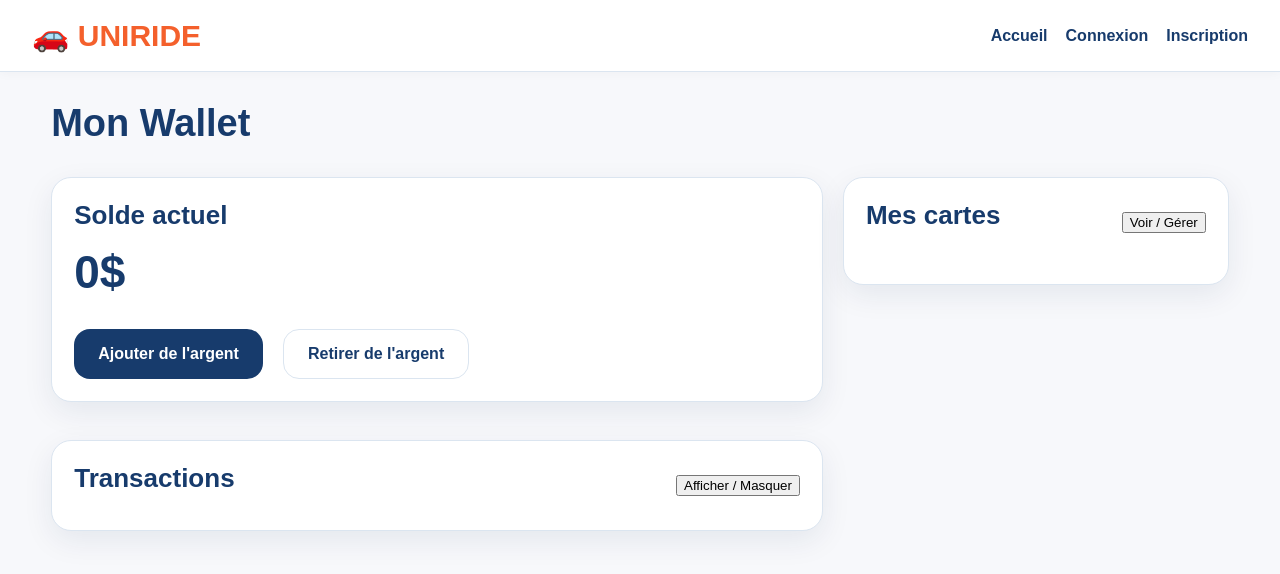
After one commit to Laetyy/Uniride-projet-, a Flask app: page /wallet-page in a window 1280 px wide. The commit adds this page. Shown: the top 574 px of the page. Run offline with Flask 2, Linux system fonts and the light colour scheme.

Commit message:
ajout wallet ( à terminer )

```diff
--- a/app.py
+++ b/app.py
@@ -6,6 +6,7 @@ from routes.reservation import reservation_bp
 from routes.conducteur import conducteur_bp
 from routes.admin import admin_bp
 from routes.profil import profil_bp
+from routes.wallet import wallet_bp
 
 app = flask.Flask(__name__)
 app.secret_key = 'uniride_secret_key_2026'
@@ -23,6 +24,7 @@ app.register_blueprint(reservation_bp)
 app.register_blueprint(conducteur_bp)
 app.register_blueprint(admin_bp)
 app.register_blueprint(profil_bp)
+app.register_blueprint(wallet_bp)
 
 @app.route("/")
 def home():
@@ -78,6 +80,10 @@ def mes_reservations_page():
 def admin_page():
     return flask.render_template("admin.html")
 
+@app.route("/wallet-page")
+def wallet_page():
+    return flask.render_template("wallet.html")
+
 
 if __name__ == "__main__":
     app.run(debug=True, port=5001)
--- a/static/css/style.css
+++ b/static/css/style.css
@@ -777,3 +777,138 @@ textarea:focus {
 .nav-admin {
     display: none;
 }
+/* ===== WALLET LAYOUT ===== */
+.wallet-layout {
+    display: flex;
+    gap: 20px;
+    margin-top: 20px;
+}
+
+.wallet-left {
+    flex: 2;
+    display: flex;
+    flex-direction: column;
+    gap: 20px;
+}
+
+.wallet-right {
+    flex: 1;
+}
+
+.wallet-balance h1 {
+    font-size: 36px;
+    margin: 10px 0;
+}
+
+.wallet-actions {
+    display: flex;
+    gap: 10px;
+    margin-top: 10px;
+}
+
+/* ===== CARTES ===== */
+.carte {
+    background: linear-gradient(135deg, #111, #333);
+    color: white;
+    padding: 15px;
+    border-radius: 12px;
+    margin-bottom: 10px;
+    font-family: monospace;
+    box-shadow: 0 4px 10px rgba(0,0,0,0.3);
+}
+
+/* ===== TRANSACTIONS ===== */
+.transaction {
+    padding: 10px;
+    border-bottom: 1px solid #eee;
+}
+
+.transaction.green {
+    color: green;
+}
+
+.transaction.red {
+    color: red;
+}
+
+.wallet-form {
+    margin-top: 10px;
+    display: flex;
+    flex-direction: column;
+    gap: 8px;
+}
+
+.wallet-form input {
+    padding: 8px;
+    border-radius: 6px;
+    border: 1px solid #ccc;
+}
+
+.hidden {
+    display: none;
+}
+
+/* ===== CARTE PREMIUM ===== */
+.credit-card-preview {
+    background: linear-gradient(135deg, #1a1a1a, #000);
+    color: white;
+    border-radius: 16px;
+    padding: 20px;
+    margin-bottom: 15px;
+    font-family: monospace;
+    box-shadow: 0 8px 20px rgba(0,0,0,0.4);
+}
+
+.card-number {
+    font-size: 18px;
+    letter-spacing: 2px;
+    margin-bottom: 10px;
+}
+
+.card-name {
+    font-size: 14px;
+    text-transform: uppercase;
+}
+
+.card-exp {
+    font-size: 12px;
+    margin-top: 5px;
+}
+.error {
+    color: red;
+    font-size: 12px;
+}
+
+.top-bar {
+    display: flex;
+    justify-content: space-between;
+    align-items: center;
+}
+
+.wallet-form {
+    margin-top: 10px;
+    display: flex;
+    flex-direction: column;
+    gap: 8px;
+}
+
+.carte-premium {
+    background: linear-gradient(135deg, #000, #333);
+    color: white;
+    padding: 15px;
+    border-radius: 12px;
+    margin-bottom: 10px;
+    position: relative;
+}
+
+.delete-btn {
+    position: absolute;
+    top: 10px;
+    right: 10px;
+    color: red;
+    cursor: pointer;
+}
+
+.hidden {
+    display: none;
+}
--- /dev/null
+++ b/static/js/wallet.js
@@ -0,0 +1,249 @@
+const user = JSON.parse(localStorage.getItem("user"));
+
+let showTransactions = true;
+
+// =============================
+// TOGGLE SECTIONS (FIX IMPORTANT)
+function toggleSection(id) {
+    document.querySelectorAll(".wallet-form").forEach(f => f.classList.add("hidden"));
+    document.getElementById(id).classList.remove("hidden");
+}
+
+function toggleTransactions() {
+    showTransactions = !showTransactions;
+    document.getElementById("transactions").style.display =
+        showTransactions ? "block" : "none";
+}
+
+function toggleCartes() {
+    document.getElementById("gestion-cartes").classList.toggle("hidden");
+}
+
+function toggleForm(id) {
+    document.querySelectorAll("#gestion-cartes .wallet-form")
+        .forEach(f => f.classList.add("hidden"));
+
+    document.getElementById(id).classList.remove("hidden");
+}
+
+// =============================
+// CHARGEMENT WALLET
+async function chargerWallet() {
+    const res = await fetch(`/wallet/${user.id_utilisateur}`);
+    const data = await res.json();
+
+    // ===== SOLDE =====
+    document.getElementById("solde").textContent =
+        parseFloat(data.wallet.solde_argent).toFixed(2) + "$";
+
+    // ===== CARTES =====
+    const liste = document.getElementById("cartes-liste");
+    const msg = document.getElementById("no-cartes-msg");
+
+    const selectCredit = document.getElementById("carte-credit-select");
+    const selectDebit = document.getElementById("carte-debit-select");
+
+    liste.innerHTML = "";
+    selectCredit.innerHTML = "<option value=''>Choisir carte crédit</option>";
+    selectDebit.innerHTML = "<option value=''>Choisir carte débit</option>";
+
+    if (data.cartes_credit.length === 0 && data.cartes_debit.length === 0) {
+        msg.textContent = "Aucune carte enregistrée pour le moment";
+    } else {
+        msg.textContent = "";
+    }
+
+    // CREDIT
+    data.cartes_credit.forEach(c => {
+        liste.innerHTML += `
+            <div class="carte-premium">
+                💳 **** ${c.numero_carte.slice(-4)}<br>
+                ${c.titulaire}
+            </div>
+        `;
+
+        selectCredit.innerHTML += `
+            <option value="${c.id}">
+                **** ${c.numero_carte.slice(-4)}
+            </option>
+        `;
+    });
+
+    // DEBIT
+    data.cartes_debit.forEach(c => {
+        liste.innerHTML += `
+            <div class="carte-premium">
+                🏦 **** ${c.numero_compte.slice(-4)}<br>
+                ${c.titulaire}
+            </div>
+        `;
+
+        selectDebit.innerHTML += `
+            <option value="${c.id}">
+                **** ${c.numero_compte.slice(-4)}
+            </option>
+        `;
+    });
+
+    // ===== TRANSACTIONS =====
+    const transDiv = document.getElementById("transactions");
+    transDiv.innerHTML = "";
+
+    data.transactions.forEach(t => {
+        const color = (t.type_operation === "depot" || t.type_operation === "reception")
+            ? "green"
+            : "red";
+
+        transDiv.innerHTML += `
+            <div class="transaction" style="color:${color}">
+                <strong>${t.type_operation.toUpperCase()}</strong>
+                - ${t.montant_argent}$<br>
+                <small>${t.description || ""} | ${t.date_operation}</small>
+            </div>
+        `;
+    });
+}
+
+// =============================
+// DEPOT
+function depot() {
+    const carte = document.getElementById("carte-credit-select").value;
+    const montant = document.getElementById("montant-depot").value;
+
+    document.getElementById("error-credit").textContent = "";
+    document.getElementById("error-montant-depot").textContent = "";
+
+    let valid = true;
+
+    if (!carte) {
+        document.getElementById("error-credit").textContent =
+            "Veuillez sélectionner une carte crédit";
+        valid = false;
+    }
+
+    if (!montant || montant <= 0) {
+        document.getElementById("error-montant-depot").textContent =
+            "Le montant doit être supérieur à 0";
+        valid = false;
+    }
+
+    if (!valid) return;
+
+    fetch("/wallet/depot", {
+        method: "POST",
+        headers: {"Content-Type": "application/json"},
+        body: JSON.stringify({
+            id_utilisateur: user.id_utilisateur,
+            montant
+        })
+    })
+    .then(res => res.json())
+    .then(() => {
+        chargerWallet();
+        alert("Dépôt effectué ✅");
+    });
+}
+
+// =============================
+// RETRAIT
+function retrait() {
+    const carte = document.getElementById("carte-debit-select").value;
+    const montant = document.getElementById("montant-retrait").value;
+
+    document.getElementById("error-debit").textContent = "";
+    document.getElementById("error-montant-retrait").textContent = "";
+
+    let valid = true;
+
+    if (!carte) {
+        document.getElementById("error-debit").textContent =
+            "Veuillez sélectionner une carte débit";
+        valid = false;
+    }
+
+    if (!montant || montant <= 0) {
+        document.getElementById("error-montant-retrait").textContent =
+            "Montant invalide";
+        valid = false;
+    }
+
+    if (!valid) return;
+
+    fetch("/wallet/retrait", {
+        method: "POST",
+        headers: {"Content-Type": "application/json"},
+        body: JSON.stringify({
+            id_utilisateur: user.id_utilisateur,
+            montant
+        })
+    })
+    .then(res => res.json())
+    .then(() => {
+        chargerWallet();
+        alert("Retrait effectué ✅");
+    });
+}
+
+// =============================
+// AJOUT CARTE CREDIT
+function ajouterCarteCredit() {
+    const numero = document.getElementById("cc-numero").value;
+    const titulaire = document.getElementById("cc-nom").value;
+    const exp = document.getElementById("cc-exp").value;
+
+    document.getElementById("error-cc-numero").textContent = "";
+
+    if (!numero || numero.length !== 16) {
+        document.getElementById("error-cc-numero").textContent =
+            "Le numéro doit contenir 16 chiffres";
+        return;
+    }
+
+    fetch("/wallet/ajouter-carte-credit", {
+        method: "POST",
+        headers: {"Content-Type": "application/json"},
+        body: JSON.stringify({
+            id_utilisateur: user.id_utilisateur,
+            numero,
+            titulaire,
+            expiration: exp
+        })
+    })
+    .then(res => res.json())
+    .then(() => {
+        chargerWallet();
+        alert("Carte crédit ajoutée ✅");
+    });
+}
+
+// =============================
+// AJOUT CARTE DEBIT
+function ajouterCarteDebit() {
+    const compte = document.getElementById("cd-compte").value;
+    const transit = document.getElementById("cd-transit").value;
+    const institution = document.getElementById("cd-institution").value;
+
+    if (!compte || !transit || !institution) {
+        alert("Tous les champs sont obligatoires");
+        return;
+    }
+
+    fetch("/wallet/ajouter-carte-debit", {
+        method: "POST",
+        headers: {"Content-Type": "application/json"},
+        body: JSON.stringify({
+            id_utilisateur: user.id_utilisateur,
+            compte,
+            transit,
+            institution
+        })
+    })
+    .then(res => res.json())
+    .then(() => {
+        chargerWallet();
+        alert("Carte débit ajoutée ✅");
+    });
+}
+
+// =============================
+chargerWallet();
--- a/templates/profil.html
+++ b/templates/profil.html
@@ -47,6 +47,12 @@
                     <div class="stat-number" id="wallet-balance">0$</div>
                     <div class="stat-label">Solde wallet</div>
                 </div>
+            </div>
+             <!-- 🔥 BOUTON WALLET AJOUTÉ ICI -->
+            <div class="home-actions" style="margin-top: 15px;">
+                <a class="btn" href="/wallet-page" style="width:100%;">
+                    💳 Gérer mon Wallet
+                </a>
             </div>
 
             <div class="card bio-showcase-card">
--- /dev/null
+++ b/templates/wallet.html
@@ -0,0 +1,143 @@
+{% extends "base.html" %}
+
+{% block content %}
+
+<h2>Mon Wallet</h2>
+
+<div class="wallet-layout">
+
+    <!-- ===== GAUCHE ===== -->
+    <div class="wallet-left">
+
+        <!-- ===== SOLDE ===== -->
+        <div class="card">
+            <h3>Solde actuel</h3>
+            <h1 id="solde">0$</h1>
+
+            <div class="wallet-actions">
+                <button class="btn" onclick="toggleSection('depot-section')">
+                    Ajouter de l'argent
+                </button>
+                <button class="btn secondary" onclick="toggleSection('retrait-section')">
+                    Retirer de l'argent
+                </button>
+            </div>
+
+            <!-- ===== DEPOT (CACHE PAR DEFAUT) ===== -->
+            <div id="depot-section" class="wallet-form hidden">
+                <h4>Ajouter de l'argent</h4>
+
+                <select id="carte-credit-select">
+                    <option value="">Choisir une carte crédit</option>
+                </select>
+                <span class="error" id="error-credit"></span>
+
+                <input type="number" id="montant-depot" placeholder="Montant">
+                <span class="error" id="error-montant-depot"></span>
+
+                <button class="btn" onclick="depot()">
+                    Confirmer le dépôt
+                </button>
+            </div>
+
+            <!-- ===== RETRAIT (CACHE PAR DEFAUT) ===== -->
+            <div id="retrait-section" class="wallet-form hidden">
+                <h4>Retirer de l'argent</h4>
+
+                <select id="carte-debit-select">
+                    <option value="">Choisir une carte débit</option>
+                </select>
+                <span class="error" id="error-debit"></span>
+
+                <input type="number" id="montant-retrait" placeholder="Montant">
+                <span class="error" id="error-montant-retrait"></span>
+
+                <button class="btn secondary" onclick="retrait()">
+                    Confirmer le retrait
+                </button>
+            </div>
+        </div>
+
+        <!-- ===== TRANSACTIONS ===== -->
+        <div class="card">
+            <div class="top-bar">
+                <h3>Transactions</h3>
+                <button onclick="toggleTransactions()">Afficher / Masquer</button>
+            </div>
+
+            <div id="transactions"></div>
+        </div>
+
+    </div>
+
+    <!-- ===== DROITE ===== -->
+    <div class="wallet-right">
+
+        <div class="card">
+
+            <!-- HEADER -->
+            <div class="top-bar">
+                <h3>Mes cartes</h3>
+                <button onclick="toggleCartes()">Voir / Gérer</button>
+            </div>
+
+            <!-- LISTE CARTES -->
+            <div id="cartes-liste"></div>
+            <p id="no-cartes-msg"></p>
+
+            <!-- GESTION (CACHE PAR DEFAUT) -->
+            <div id="gestion-cartes" class="hidden">
+
+                <div class="wallet-actions">
+                    <button class="btn" onclick="toggleForm('add-credit')">
+                        + Carte crédit
+                    </button>
+                    <button class="btn secondary" onclick="toggleForm('add-debit')">
+                        + Carte débit
+                    </button>
+                </div>
+
+                <!-- ===== FORM CREDIT ===== -->
+                <div id="add-credit" class="wallet-form hidden">
+                    <h4>Ajouter une carte de crédit</h4>
+
+                    <input id="cc-numero" placeholder="Numéro carte (16 chiffres)">
+                    <span class="error" id="error-cc-numero"></span>
+
+                    <input id="cc-nom" placeholder="Titulaire">
+                    <input id="cc-exp" placeholder="MM/YY">
+
+                    <select id="cc-type">
+                        <option value="visa">Visa</option>
+                        <option value="mastercard">Mastercard</option>
+                    </select>
+
+                    <button class="btn" onclick="ajouterCarteCredit()">
+                        Ajouter carte crédit
+                    </button>
+                </div>
+
+                <!-- ===== FORM DEBIT ===== -->
+                <div id="add-debit" class="wallet-form hidden">
+                    <h4>Ajouter une carte de débit</h4>
+
+                    <input id="cd-compte" placeholder="Numéro compte">
+                    <input id="cd-transit" placeholder="Transit (5 chiffres)">
+                    <input id="cd-institution" placeholder="Institution (3 chiffres)">
+
+                    <button class="btn secondary" onclick="ajouterCarteDebit()">
+                        Ajouter carte débit
+                    </button>
+                </div>
+
+            </div>
+
+        </div>
+
+    </div>
+
+</div>
+
+<script src="{{ url_for('static', filename='js/wallet.js') }}"></script>
+
+{% endblock %}
```
Also changed, not shown: database/insert_data.sql (+4 -18 lines), database/schema.sql (+26 -0 lines), routes/wallet.py (added, +117 -0 lines).
